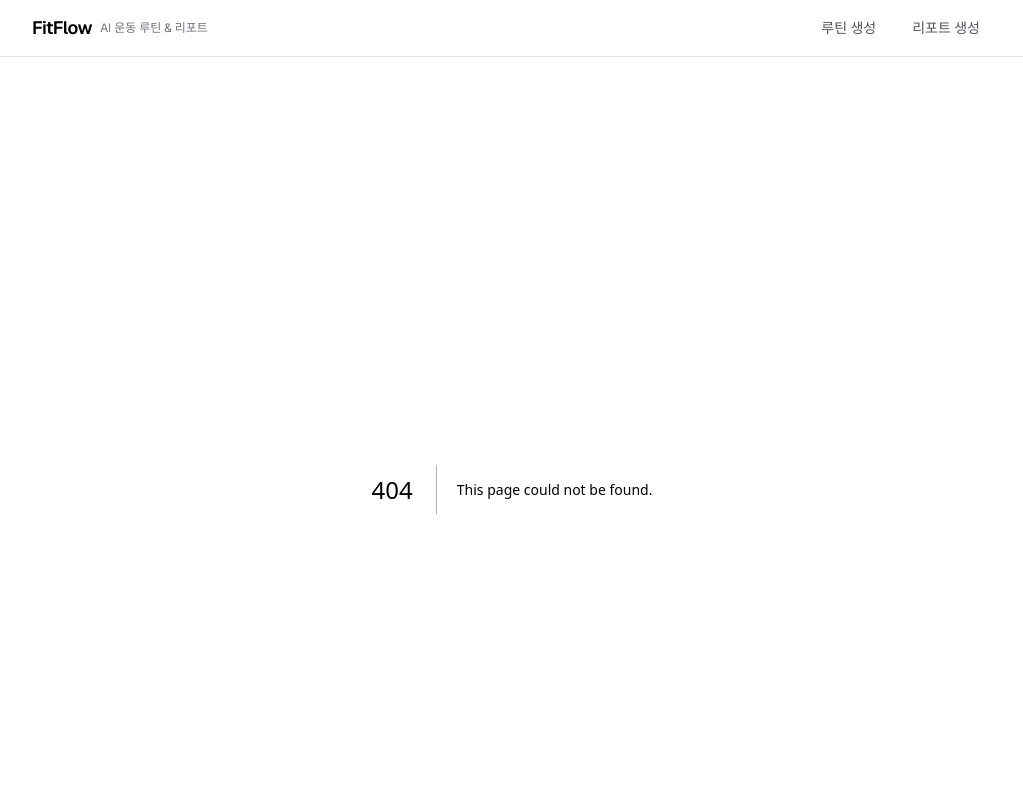
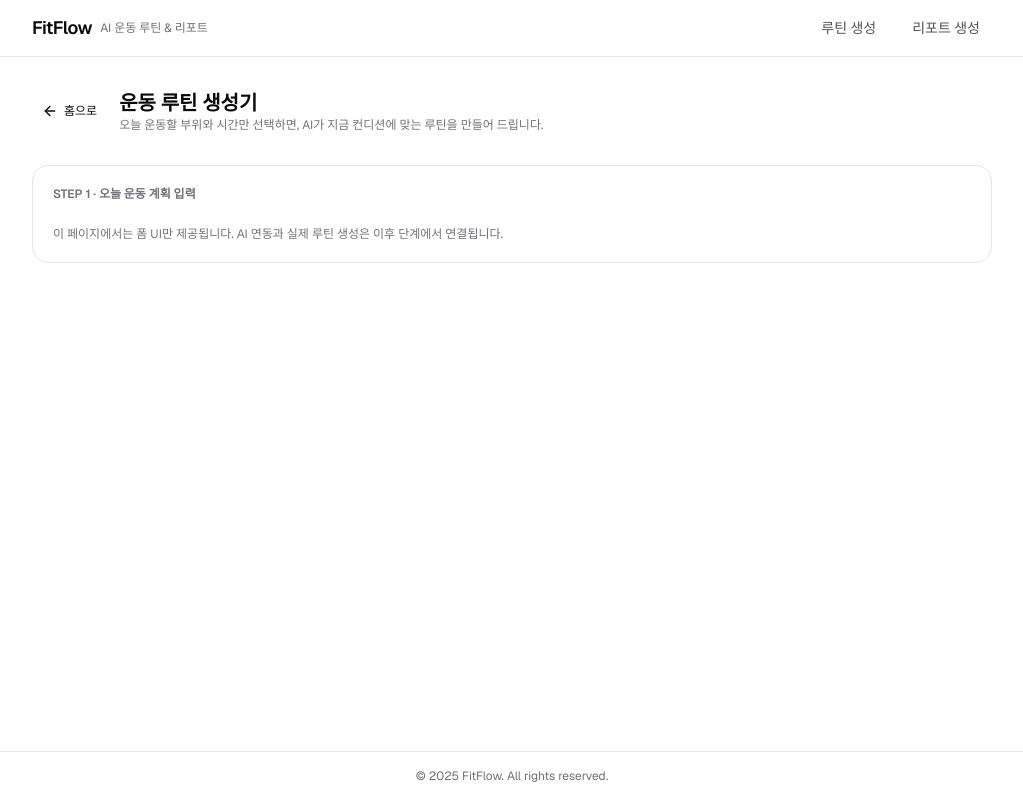
Before and after one commit to amh6281/exercise-record-app, a Next.js app: page /routine/new in a window 1280 px wide. Before the commit this address had no page. Shown: the top 800 px of the page, without its empty margins (128-1151 px from the left). Built offline with nearby package versions, Linux system fonts and the light colour scheme.

Commit message:
feat: 루틴 생성 페이지 추가

```diff
--- /dev/null
+++ b/app/routine/new/page.tsx
@@ -0,0 +1,35 @@
+import Link from "next/link";
+import { ArrowLeft } from "lucide-react";
+import { Button } from "@/components/ui/button";
+
+export default function RoutineNewPage() {
+  return (
+    <div className="space-y-8">
+      <div className="flex items-center gap-3">
+        <Button asChild variant="ghost" size="sm">
+          <Link href="/" className="flex items-center gap-1 text-xs">
+            <ArrowLeft className="h-3 w-3" />
+            홈으로
+          </Link>
+        </Button>
+        <div>
+          <h1 className="text-xl font-semibold">운동 루틴 생성기</h1>
+          <p className="text-xs text-zinc-500 dark:text-zinc-400">
+            오늘 운동할 부위와 시간만 선택하면, AI가 지금 컨디션에 맞는 루틴을
+            만들어 드립니다.
+          </p>
+        </div>
+      </div>
+
+      <div className="grid gap-6 rounded-2xl border bg-white p-5 text-sm dark:border-zinc-800 dark:bg-zinc-950">
+        <p className="text-xs font-semibold text-zinc-500">
+          STEP 1 · 오늘 운동 계획 입력
+        </p>
+        <p className="text-xs text-zinc-500 dark:text-zinc-400">
+          이 페이지에서는 폼 UI만 제공됩니다. AI 연동과 실제 루틴 생성은 이후
+          단계에서 연결됩니다.
+        </p>
+      </div>
+    </div>
+  );
+}
```
